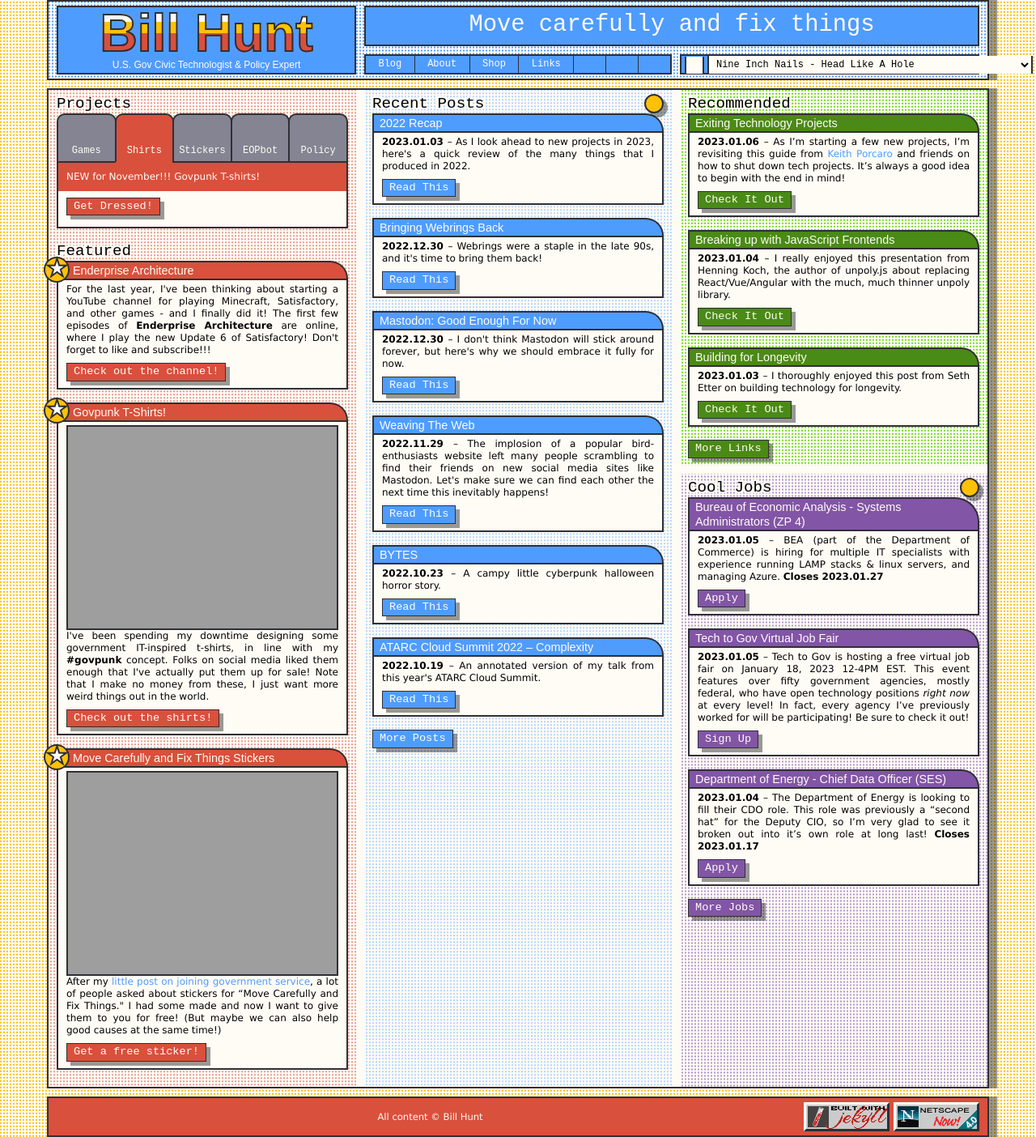
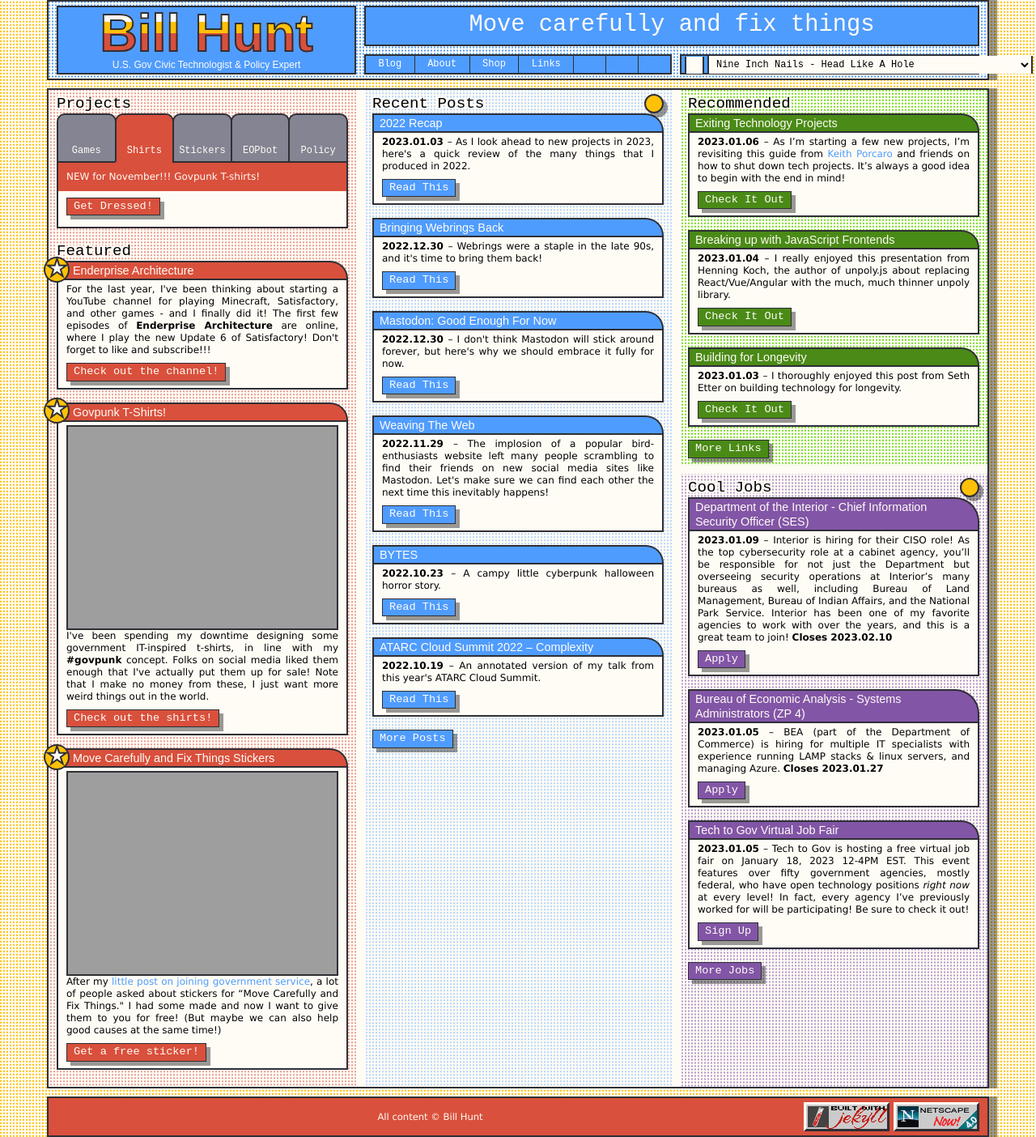
Before and after one commit to krusynth/billhunt.dev, a Jekyll site: the page built from index.md, in a window 1280 px wide. Shown: the whole page at 81% size. Built offline with Jekyll 4.4.1, drawn with Linux system fonts in a browser that asks for light colours; some web fonts are replaced.

Commit message:
Update jobs.

```diff
--- a/_data/jobs.yml
+++ b/_data/jobs.yml
@@ -1,3 +1,9 @@
+- title: Department of the Interior - Chief Information Security Officer (SES)
+  url: https://www.usajobs.gov/job/698497700
+  date: 2023-01-09
+  closes: 2023-02-10
+  content: Interior is hiring for their CISO role! As the top cybersecurity role at a cabinet agency, you'll be responsible for not just the Department but overseeing security operations at Interior's many bureaus as well, including Bureau of Land Management, Bureau of Indian Affairs, and the National Park Service. Interior has been one of my favorite agencies to work with over the years, and this is a great team to join!
+
 - title: Bureau of Economic Analysis - Systems Administrators (ZP 4)
   url: https://www.usajobs.gov/job/697950600
   date: 2023-01-05
```
